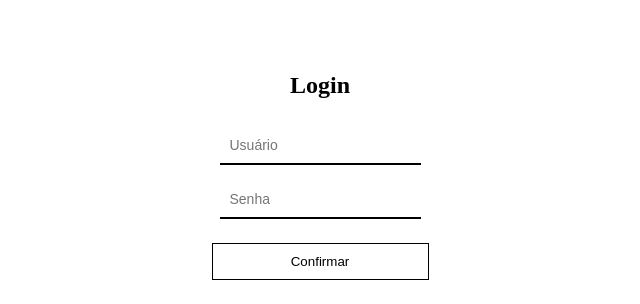
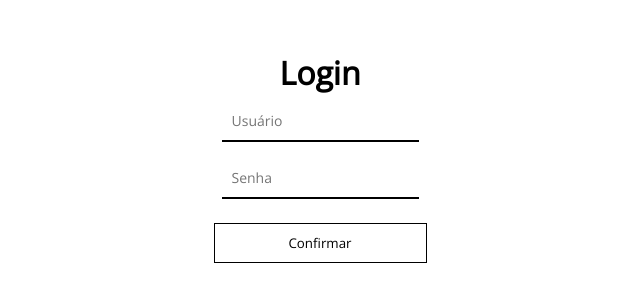
Before and after one commit to pedrogneri/fatec-dashboard, a Next.js app: page / in a window 1280 px wide. Shown: the part 242-546 px from the top of the page, without its empty margins (320-960 px from the left). Built offline with nearby package versions, Linux system fonts and the light colour scheme.

Commit message:
Add _app to project

```diff
--- /dev/null
+++ b/src/pages/_app.js
@@ -0,0 +1,16 @@
+import { GlobalStyle } from 'styles.js';
+import Head from 'next/head'
+
+const App = ({ Component, pageProps }) => {
+  return (
+    <>
+      <Head>
+        <link rel="stylesheet" href="https://fonts.googleapis.com/css?family=Open+Sans" />
+      </Head>
+      <GlobalStyle />
+      <Component {...pageProps} />
+    </>
+  )
+}
+
+export default App;
```
